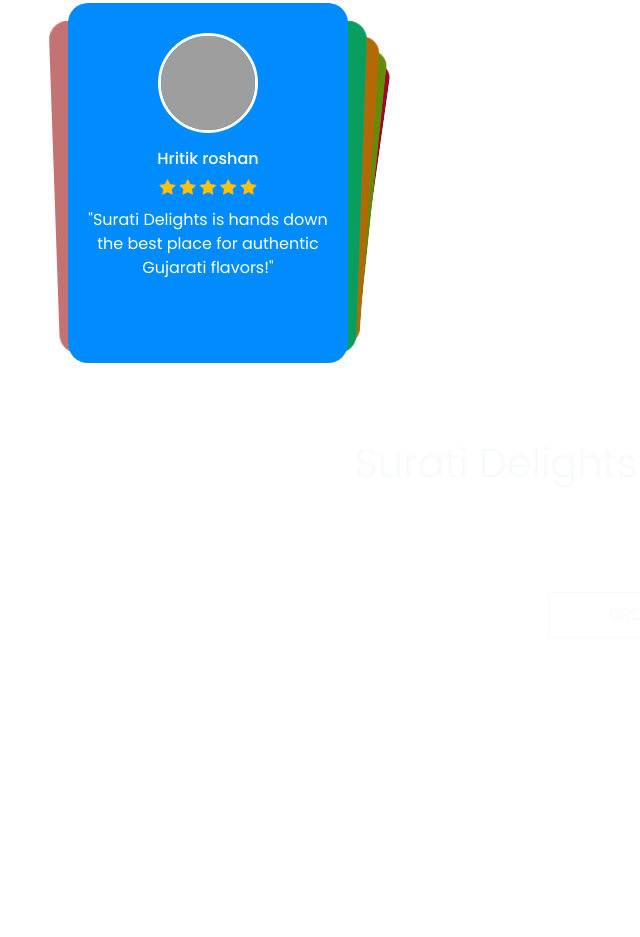
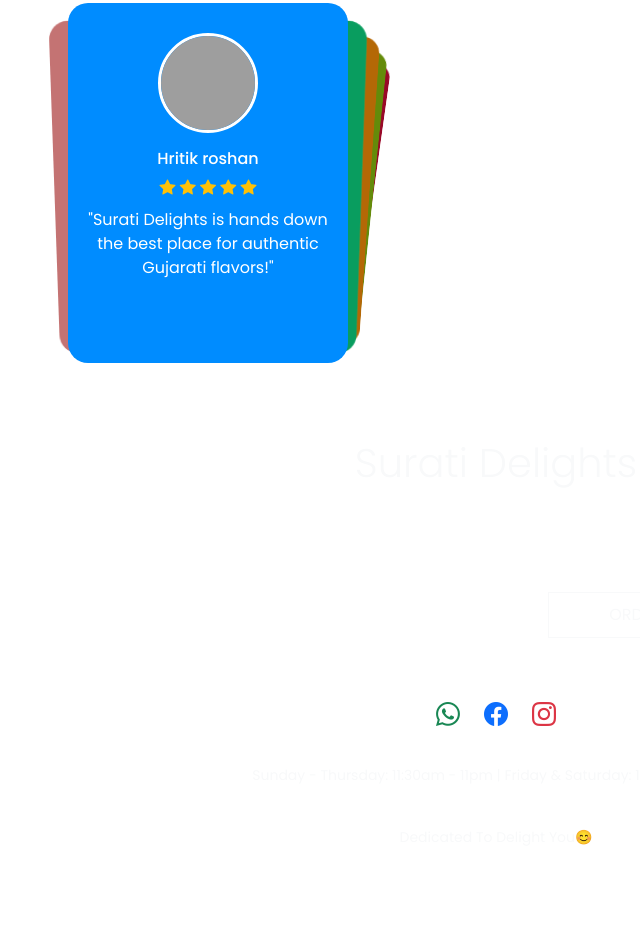
Before and after one commit to rahul955875/Restaurants---website, a plain HTML site: page index.html in a window 1280 px wide. Shown: the part 4540-5477 px from the top of the page, without its empty margins (144-784 px from the left). Before the commit the page ends 5229 px from the top, so only its background shows below. Drawn offline with nearby package versions, Linux system fonts and the light colour scheme; grey boxes are pictures that could not be loaded.

Commit message:
footer section

```diff
--- a/index.html
+++ b/index.html
@@ -814,10 +814,16 @@
               </div>
             </div>
           </div>
-          <div class="socials">
-            <a href=""></a>
-            <a href=""></a>
-            <a href=""></a>
+          <div class="socials justify-content-center d-flex gap-2 align-items-center">
+            <a href="" class="text-decoration-none fs-4 p-2 text-success"><i class="bi bi-whatsapp"></i></a>
+            <a href="" class="text-decoration-none fs-4 p-2"><i class="bi bi-facebook"></i></a>
+            <a href="" class="text-decoration-none fs-4 p-2 text-danger"><i class="bi bi-instagram"></i></a>
+          </div>
+          <div class="extra-info text-center mt-4 pb-5">
+            <p class="text-light">Sunday - Thursday: 11:30am - 11pm | Friday & Saturday: 11:30am - 12am</p>
+            <p class=""><a href="#" class="text-decoration-none text-white">Our Other Branches</a></p>
+            <p class="text-light">Dedicated To Delight You😊</p>
+            <p class="text-white"><i class="bi bi-c-circle"></i>Copyright 2024 &nbsp; | &nbsp; DEVELOPED BY RAHUL&TEAM</p>
           </div>
         </div>
       </footer>
--- a/style.css
+++ b/style.css
@@ -553,3 +553,7 @@ section.Feedback{
 .footer-content .f-btn{
     padding: 10px 60px;
 }
+.extra-info p{
+ font-size: var(--f14);
+ margin-bottom: 10px !important;
+}
```
